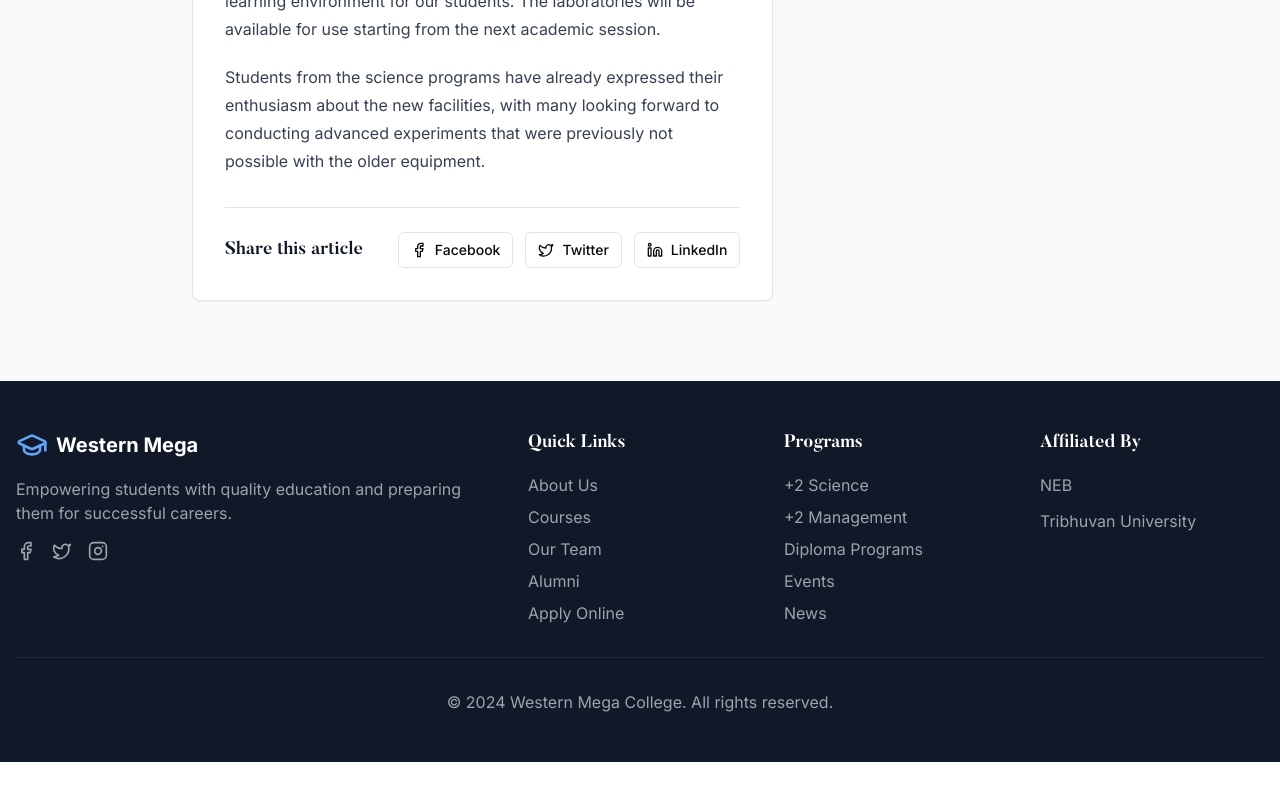
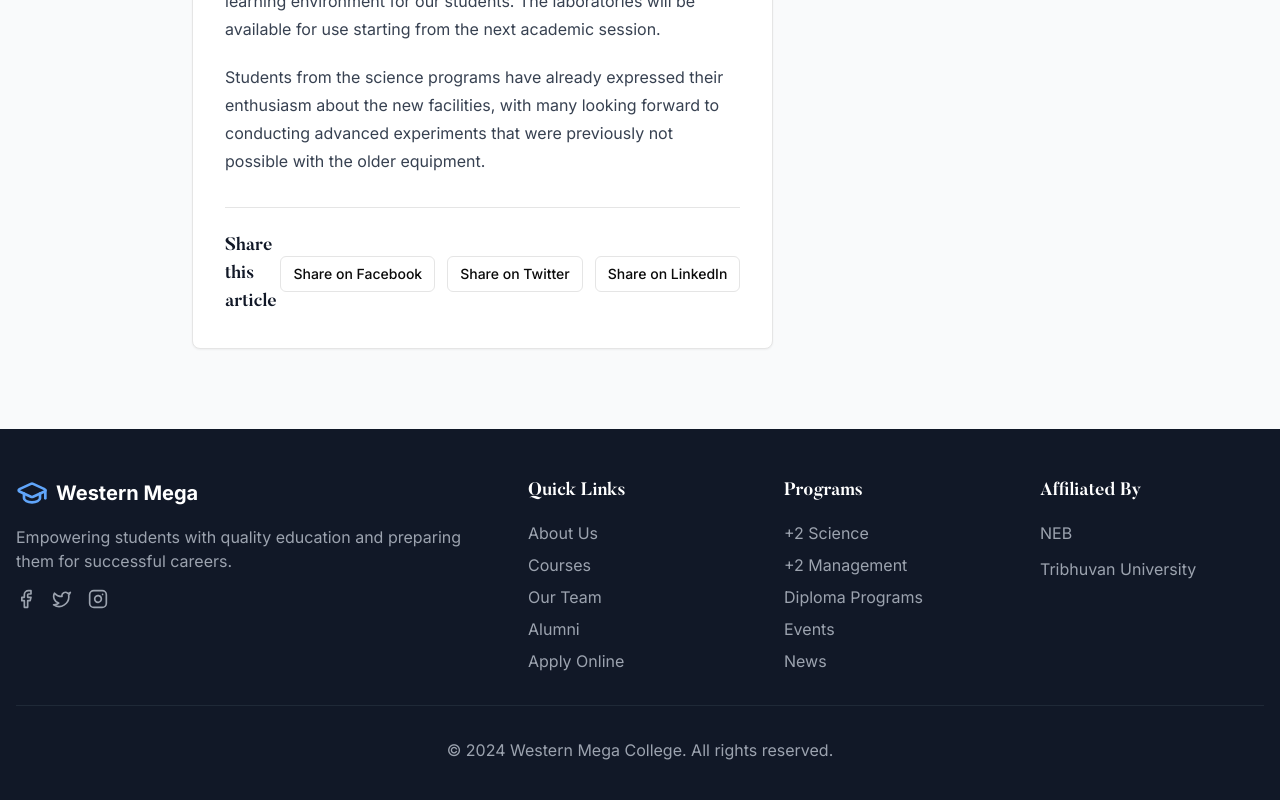
Before and after one commit to samir7888/college-site, a Next.js app: page /news/1 in a window 1280 px wide. Shown: the part 1563-2363 px from the top of the page. Before the commit the page ends 2325 px from the top, so only its background shows below. Built offline with nearby package versions, Linux system fonts and the light colour scheme.

Commit message:
fixed news id

```diff
--- a/app/news/[id]/page.tsx
+++ b/app/news/[id]/page.tsx
@@ -1,15 +1,16 @@
-import { Card, CardContent } from '@/components/ui/card';
-import { Button } from '@/components/ui/button';
-import { Calendar, User, ArrowLeft, Share2, Facebook, Twitter, Linkedin } from 'lucide-react';
-import Link from 'next/link';
-import { notFound } from 'next/navigation';
+import { Card, CardContent } from "@/components/ui/card";
+import { Button } from "@/components/ui/button";
+import { Calendar, User, ArrowLeft } from "lucide-react";
+import Link from "next/link";
+import { notFound } from "next/navigation";
 
 // Mock data - in a real app, this would come from a database or API
 const newsData = {
   1: {
     id: 1,
-    title: 'New Science Laboratory Inaugurated',
-    excerpt: 'State-of-the-art physics and chemistry labs equipped with modern instruments to enhance practical learning experience for our students.',
+    title: "New Science Laboratory Inaugurated",
+    excerpt:
+      "State-of-the-art physics and chemistry labs equipped with modern instruments to enhance practical learning experience for our students.",
     content: `
       <p>Western Mega College proudly announces the inauguration of our new science laboratory complex, marking a significant milestone in our commitment to providing world-class education facilities to our students.</p>
 
@@ -33,16 +34,18 @@ const newsData = {
 
       <p>Students from the science programs have already expressed their enthusiasm about the new facilities, with many looking forward to conducting advanced experiments that were previously not possible with the older equipment.</p>
     `,
-    date: 'March 15, 2024',
-    image: 'https://images.pexels.com/photos/2280547/pexels-photo-2280547.jpeg?auto=compress&cs=tinysrgb&w=1200',
-    category: 'Infrastructure',
-    author: 'Admin',
-    readTime: '5 min read'
+    date: "March 15, 2024",
+    image:
+      "https://images.pexels.com/photos/2280547/pexels-photo-2280547.jpeg?auto=compress&cs=tinysrgb&w=1200",
+    category: "Infrastructure",
+    author: "Admin",
+    readTime: "5 min read",
   },
   2: {
     id: 2,
-    title: 'Annual Sports Day Celebration',
-    excerpt: 'Students showcase their athletic talents in various sports competitions including football, basketball, and track events.',
+    title: "Annual Sports Day Celebration",
+    excerpt:
+      "Students showcase their athletic talents in various sports competitions including football, basketball, and track events.",
     content: `
       <p>The annual sports day at Western Mega College was a spectacular celebration of athleticism, teamwork, and college spirit. The three-day event brought together students, faculty, and families for an unforgettable sporting extravaganza.</p>
 
@@ -70,16 +73,18 @@ const newsData = {
 
       <p>The event concluded with an awards ceremony where medals and trophies were distributed to winners and participants. The college also announced plans to upgrade the sports facilities further to support student athletes.</p>
     `,
-    date: 'March 10, 2024',
-    image: 'https://images.pexels.com/photos/209977/pexels-photo-209977.jpeg?auto=compress&cs=tinysrgb&w=1200',
-    category: 'Events',
-    author: 'Sports Department',
-    readTime: '4 min read'
+    date: "March 10, 2024",
+    image:
+      "https://images.pexels.com/photos/209977/pexels-photo-209977.jpeg?auto=compress&cs=tinysrgb&w=1200",
+    category: "Events",
+    author: "Sports Department",
+    readTime: "4 min read",
   },
   3: {
     id: 3,
-    title: 'Scholarship Program Launched',
-    excerpt: 'Merit-based scholarships for deserving students from all backgrounds to promote inclusive education.',
+    title: "Scholarship Program Launched",
+    excerpt:
+      "Merit-based scholarships for deserving students from all backgrounds to promote inclusive education.",
     content: `
       <p>Western Mega College is proud to announce the launch of our comprehensive scholarship program, designed to make quality education accessible to talented students regardless of their financial background.</p>
 
@@ -114,22 +119,21 @@ const newsData = {
 
       <p>The selection process will be conducted by a committee of faculty members and external experts, ensuring transparency and fairness in the evaluation process.</p>
     `,
-    date: 'March 5, 2024',
-    image: 'https://images.pexels.com/photos/5905895/pexels-photo-5905895.jpeg?auto=compress&cs=tinysrgb&w=1200',
-    category: 'Academic',
-    author: 'Academic Office',
-    readTime: '6 min read'
-  }
+    date: "March 5, 2024",
+    image:
+      "https://images.pexels.com/photos/5905895/pexels-photo-5905895.jpeg?auto=compress&cs=tinysrgb&w=1200",
+    category: "Academic",
+    author: "Academic Office",
+    readTime: "6 min read",
+  },
 };
 
 interface NewsDetailPageProps {
-  params: {
-    id: string;
-  };
+  params: Promise<{ id: string }>;
 }
-
-export default function NewsDetailPage({ params }: NewsDetailPageProps) {
-  const newsId = parseInt(params.id);
+export default async function NewsDetailPage({ params }: NewsDetailPageProps) {
+  const { id } = await params;
+  const newsId = parseInt(id);
   const news = newsData[newsId as keyof typeof newsData];
 
   if (!news) {
@@ -138,7 +142,7 @@ export default function NewsDetailPage({ params }: NewsDetailPageProps) {
 
   // Related news (excluding current news)
   const relatedNews = Object.values(newsData)
-    .filter(item => item.id !== newsId)
+    .filter((item) => item.id !== newsId)
     .slice(0, 3);
 
   return (
@@ -204,19 +208,18 @@ export default function NewsDetailPage({ params }: NewsDetailPageProps) {
                   {/* Share Section */}
                   <div className="mt-8 pt-6 border-t">
                     <div className="flex items-center justify-between">
-                      <h3 className="text-lg font-semibold text-gray-900">Share this article</h3>
+                      <h3 className="text-lg font-semibold text-gray-900">
+                        Share this article
+                      </h3>
                       <div className="flex space-x-3">
                         <Button size="sm" variant="outline">
-                          <Facebook className="h-4 w-4 mr-2" />
-                          Facebook
+                          Share on Facebook
                         </Button>
                         <Button size="sm" variant="outline">
-                          <Twitter className="h-4 w-4 mr-2" />
-                          Twitter
+                          Share on Twitter
                         </Button>
                         <Button size="sm" variant="outline">
-                          <Linkedin className="h-4 w-4 mr-2" />
-                          LinkedIn
+                          Share on LinkedIn
                         </Button>
                       </div>
                     </div>
@@ -230,7 +233,9 @@ export default function NewsDetailPage({ params }: NewsDetailPageProps) {
               {/* Related News */}
               <Card>
                 <CardContent className="p-6">
-                  <h3 className="text-xl font-bold text-gray-900 mb-6">Related News</h3>
+                  <h3 className="text-xl font-bold text-gray-900 mb-6">
+                    Related News
+                  </h3>
                   <div className="space-y-6">
                     {relatedNews.map((relatedItem) => (
                       <div key={relatedItem.id} className="group">
@@ -256,10 +261,13 @@ export default function NewsDetailPage({ params }: NewsDetailPageProps) {
                     ))}
                   </div>
                   <div className="mt-6">
-                    <Button variant="outline" size="sm" asChild className="w-full">
-                      <Link href="/news">
-                        View All News
-                      </Link>
+                    <Button
+                      variant="outline"
+                      size="sm"
+                      asChild
+                      className="w-full"
+                    >
+                      <Link href="/news">View All News</Link>
                     </Button>
                   </div>
                 </CardContent>
@@ -268,9 +276,12 @@ export default function NewsDetailPage({ params }: NewsDetailPageProps) {
               {/* Newsletter Signup */}
               <Card>
                 <CardContent className="p-6">
-                  <h3 className="text-xl font-bold text-gray-900 mb-4">Stay Updated</h3>
+                  <h3 className="text-xl font-bold text-gray-900 mb-4">
+                    Stay Updated
+                  </h3>
                   <p className="text-gray-600 text-sm mb-4">
-                    Subscribe to our newsletter to get the latest news and updates from Western Mega College.
+                    Subscribe to our newsletter to get the latest news and
+                    updates from Western Mega College.
                   </p>
                   <div className="space-y-3">
                     <input
@@ -278,9 +289,7 @@ export default function NewsDetailPage({ params }: NewsDetailPageProps) {
                       placeholder="Enter your email"
                       className="w-full px-3 py-2 border border-gray-300 rounded-md focus:outline-none focus:ring-2 focus:ring-blue-500"
                     />
-                    <Button className="w-full">
-                      Subscribe
-                    </Button>
+                    <Button className="w-full">Subscribe</Button>
                   </div>
                 </CardContent>
               </Card>
```
